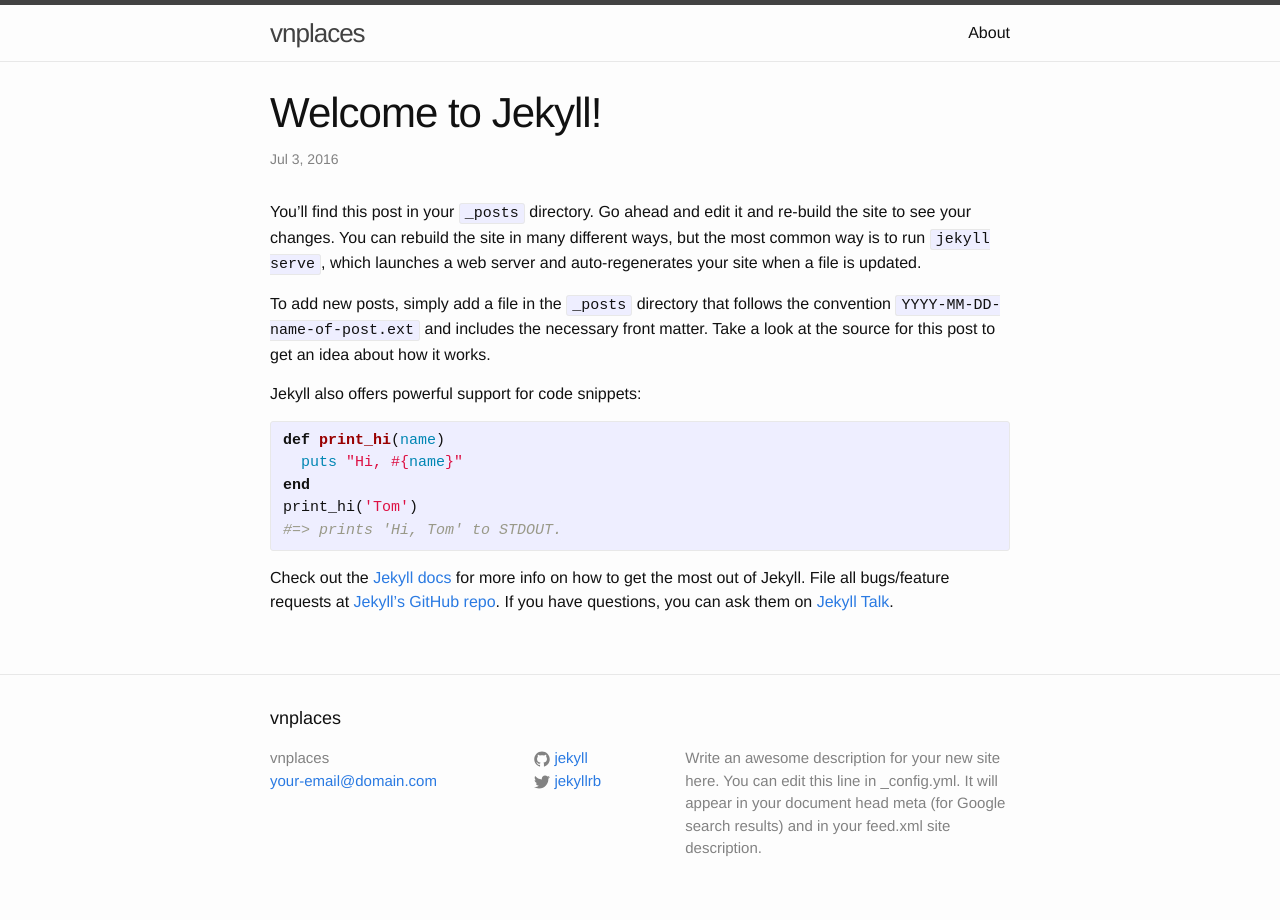
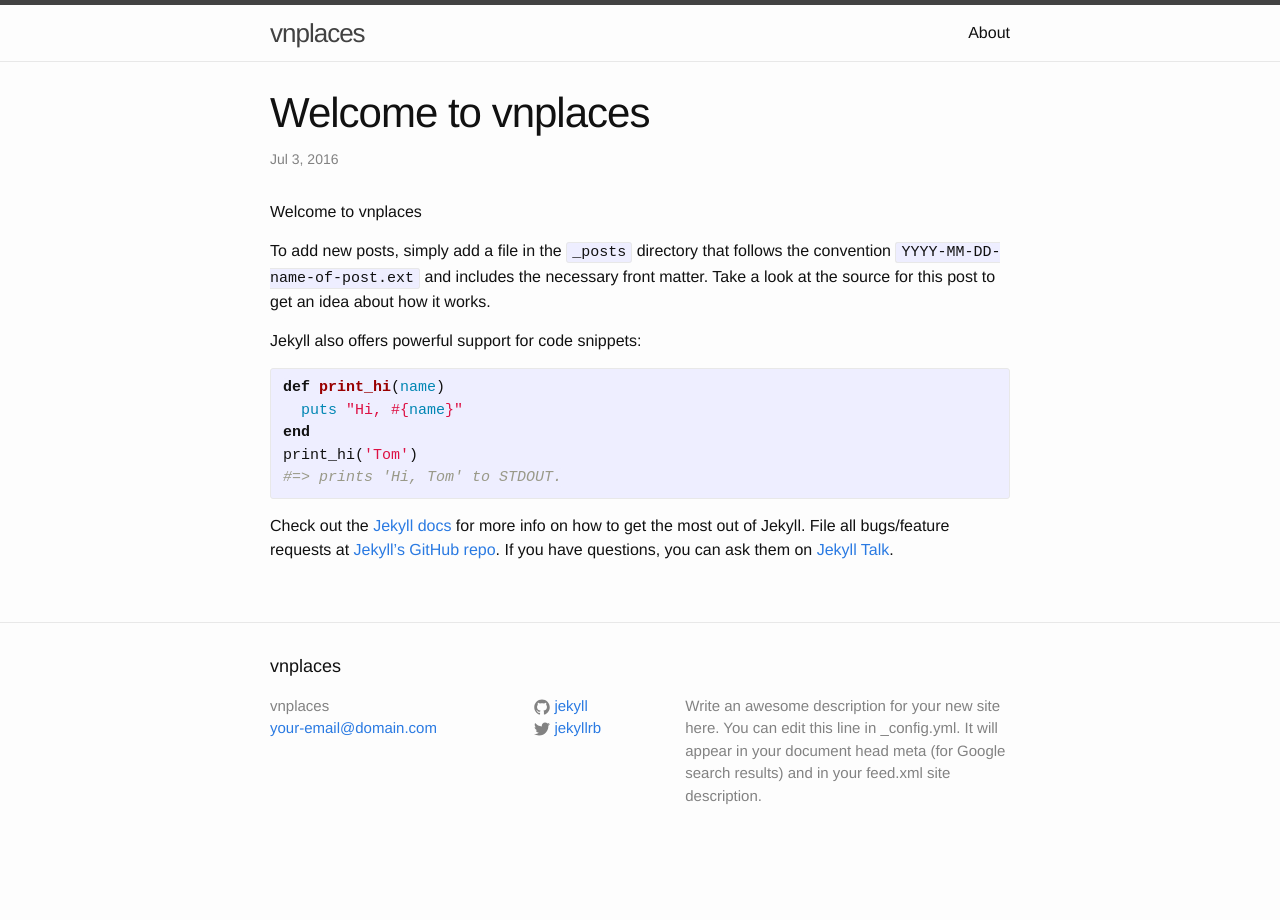
Before and after one commit to ssugar/vnplaces, a Jekyll site: the page built from _posts/2016-07-03-welcome-to-vnplaces.markdown, in a window 1280 px wide. Built offline with Jekyll 4.4.1, drawn with Linux system fonts in a browser that asks for light colours; a script that is not in the unit is left out.

Commit message:
formatting

```diff
--- a/_posts/2016-07-03-welcome-to-jekyll.markdown
+++ b/_posts/2016-07-03-welcome-to-vnplaces.markdown
@@ -1,10 +1,10 @@
 ---
 layout: post
-title:  "Welcome to Jekyll!"
+title:  "Welcome to vnplaces"
 date:   2016-07-03 20:53:48 +0700
-categories: jekyll update
+categories: vnplaces update
 ---
-You’ll find this post in your `_posts` directory. Go ahead and edit it and re-build the site to see your changes. You can rebuild the site in many different ways, but the most common way is to run `jekyll serve`, which launches a web server and auto-regenerates your site when a file is updated.
+Welcome to vnplaces
 
 To add new posts, simply add a file in the `_posts` directory that follows the convention `YYYY-MM-DD-name-of-post.ext` and includes the necessary front matter. Take a look at the source for this post to get an idea about how it works.
 
--- a/index.html
+++ b/index.html
@@ -6,13 +6,12 @@
 
   <div class="chart">
   </div>
+
   <script>
     d3.tsv("{{ "/assets/summarizeData.txt" | prepend: site.baseurl }}", function(data) {
       d3.select("body").select("div.home").select("div.chart").append("span").text(data[20].Name);
     });
   </script>
-
-  <h1 class="page-heading">Posts</h1>
 
   <ul class="post-list">
     {% for post in site.posts %}
```
